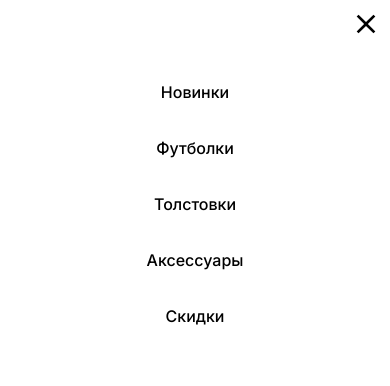
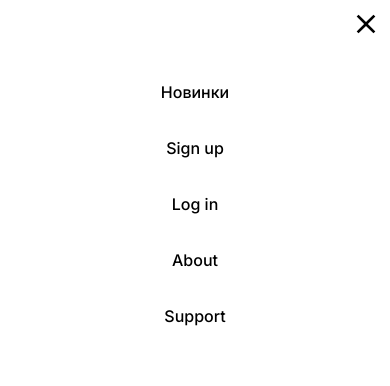
Before and after one commit to egor-baranov/sitebook, a Next.js app: page / in a window 390 px wide. Both pictures are taken after a click on the button 358 px from the left and 24 px from the top of the page. Shown: the top 386 px of the page. Built offline with nearby package versions, Linux system fonts and the light colour scheme.

Commit message:
Update MobileNavBar.tsx

```diff
--- a/components/MobileNavBar.tsx
+++ b/components/MobileNavBar.tsx
@@ -49,7 +49,7 @@ const DropdownMenu: React.FC<{ onHide: Function }> = ({onHide}) => {
                                 router.push("/#shirts");
                                 onHide()
                             }}>
-                        Футболки
+                        Sign up
                     </button>
 
                     <button className="my-2 mx-4 py-2 px-4 rounded-lg hover:bg-gray-100 flex-shrink-0"
@@ -57,7 +57,7 @@ const DropdownMenu: React.FC<{ onHide: Function }> = ({onHide}) => {
                                 router.push("/#hoodies");
                                 onHide()
                             }}>
-                        Толстовки
+                        Log in
                     </button>
 
                     <button className="my-2 mx-4 py-2 px-4 rounded-lg hover:bg-gray-100 flex-shrink-0"
@@ -65,7 +65,7 @@ const DropdownMenu: React.FC<{ onHide: Function }> = ({onHide}) => {
                                 router.push("/#accessories");
                                 onHide()
                             }}>
-                        Аксессуары
+                        About
                     </button>
 
                     <button className="my-2 mx-4 py-2 px-4 rounded-lg hover:bg-gray-100 flex-shrink-0"
@@ -73,7 +73,7 @@ const DropdownMenu: React.FC<{ onHide: Function }> = ({onHide}) => {
                                 router.push("/#sales");
                                 onHide()
                             }}>
-                        Скидки
+                        Support
                     </button>
                 </div>
 
@@ -104,9 +104,9 @@ export const MobileNavBar: React.FC = () => {
                     The navigator
                 </a>
 
-                <a href={"https://kepler88d.dev"} className="mb-1 text-xl font-thin text-gray-900 dark:text-gray-900 text-left py-3 pl-2">
+                {/*<a href={"https://kepler88d.dev"} className="mb-1 text-xl font-thin text-gray-900 dark:text-gray-900 text-left py-3 pl-2">
                     by kepler88d
-                </a>
+                </a>*/}
 
                 <button className="fixed top-0 right-2 p-2 rounded-lg hover:bg-gray-100" onClick={() => setIsOpen(true)}>
                     <Menu sx={{fontSize: "32px"}}/>
```
